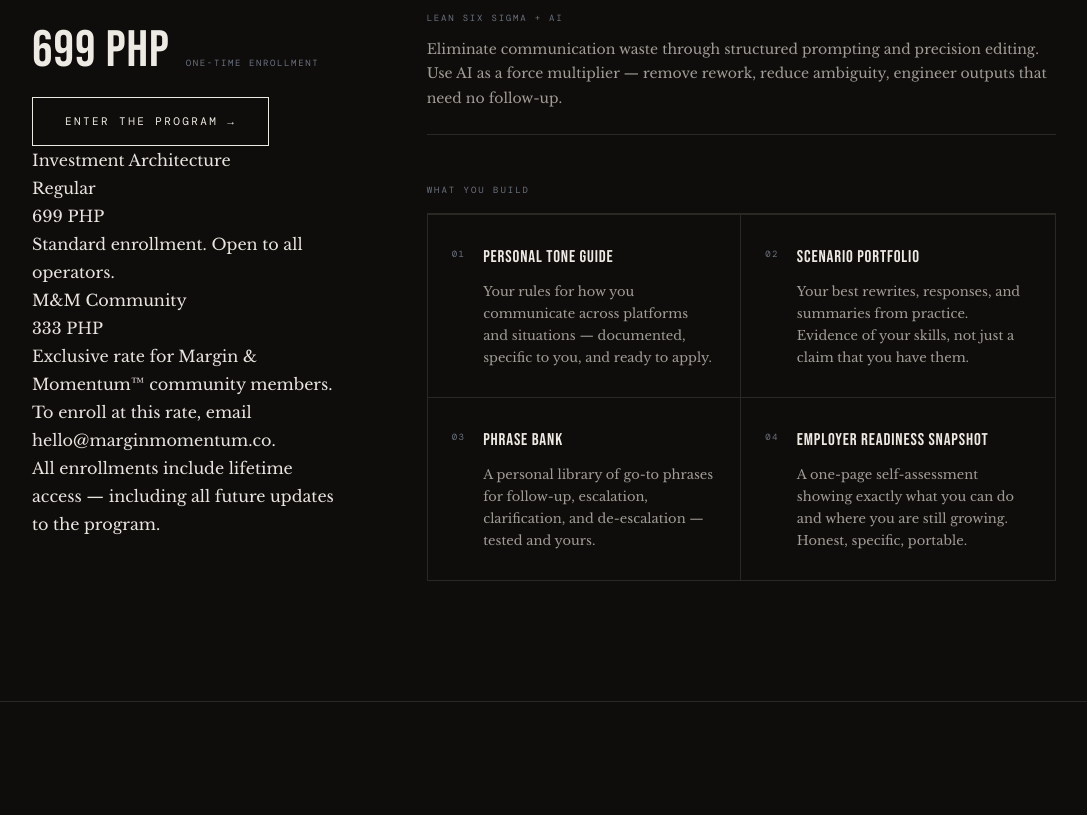
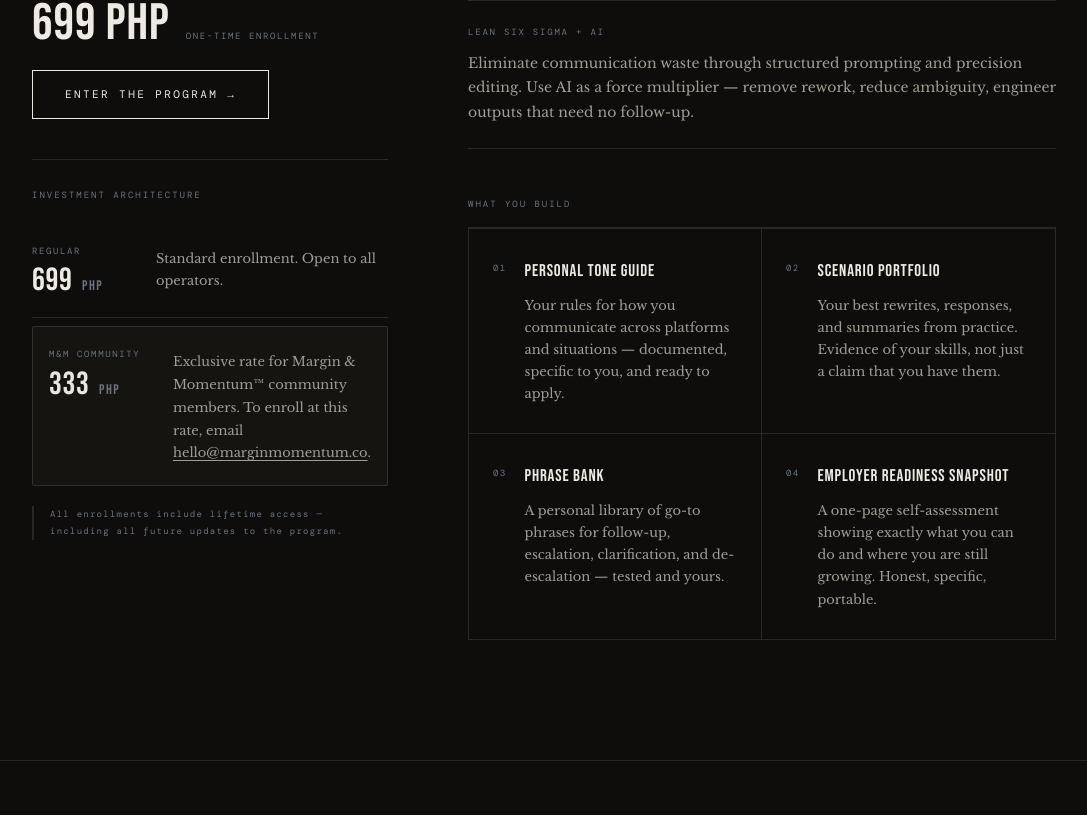
Before and after one commit to kittycataclysmic/marginmomentum-landing, a React (Vite) app: page / in a window 1280 px wide. Shown: the part 8062-8877 px from the top of the page, without its empty margins (96-1183 px from the left). Built offline with nearby package versions, Linux system fonts and the light colour scheme.

Commit message:
Add styles for POLcode investment architecture

```diff
--- a/src/App.css
+++ b/src/App.css
@@ -662,6 +662,7 @@ section { position: relative; z-index: 1; }
   letter-spacing: 0.1em;
   color: var(--steel);
   margin-top: 8px;
+  white-space: nowrap;
 }
 
 .footer-legal {
@@ -1652,3 +1653,100 @@ section { position: relative; z-index: 1; }
   .tier-transition { padding: 48px 0; }
   .tier-transition-text { font-size: 16px; }
 }
+
+/* ─── POLcode Investment Architecture ─────────────────────────── */
+.polcode-invest {
+  margin-top: 40px;
+  border-top: 1px solid var(--rule);
+  padding-top: 28px;
+}
+
+.polcode-invest-label {
+  font-family: 'DM Mono', monospace;
+  font-size: 9px;
+  letter-spacing: 0.22em;
+  text-transform: uppercase;
+  color: var(--steel);
+  margin-bottom: 20px;
+}
+
+.polcode-invest-tier {
+  display: flex;
+  gap: 24px;
+  align-items: flex-start;
+  padding: 20px 0;
+  border-bottom: 1px solid var(--rule);
+}
+
+.polcode-invest-tier--community {
+  background: rgba(237,233,227,0.03);
+  padding: 20px 16px;
+  border: 1px solid rgba(237,233,227,0.12);
+  border-radius: 2px;
+  margin-top: 8px;
+}
+
+.polcode-invest-tier-left {
+  flex-shrink: 0;
+  min-width: 100px;
+}
+
+.polcode-invest-tier-name {
+  font-family: 'DM Mono', monospace;
+  font-size: 9px;
+  letter-spacing: 0.18em;
+  text-transform: uppercase;
+  color: var(--steel);
+  margin-bottom: 6px;
+}
+
+.polcode-invest-tier-price {
+  font-family: 'Bebas Neue', sans-serif;
+  font-size: 32px;
+  line-height: 1;
+  color: var(--fog);
+  letter-spacing: 0.02em;
+}
+
+.polcode-invest-tier--community .polcode-invest-tier-price {
+  color: var(--text-on-dark);
+}
+
+.polcode-invest-tier-price span {
+  font-size: 14px;
+  color: var(--steel);
+  letter-spacing: 0.1em;
+  margin-left: 4px;
+}
+
+.polcode-invest-tier-desc {
+  font-size: 13px;
+  color: var(--text-muted);
+  line-height: 1.75;
+  padding-top: 4px;
+}
+
+.polcode-invest-tier-desc a {
+  color: var(--text-muted);
+  text-decoration: underline;
+  text-underline-offset: 3px;
+  transition: color 0.2s;
+}
+
+.polcode-invest-tier-desc a:hover { color: var(--fog); }
+
+.polcode-lifetime-note {
+  font-family: 'DM Mono', monospace;
+  font-size: 9px;
+  letter-spacing: 0.14em;
+  line-height: 1.9;
+  color: var(--steel);
+  border-left: 2px solid var(--rule);
+  padding-left: 16px;
+  margin-top: 20px;
+}
+
+@media (max-width: 768px) {
+  .polcode-invest-tier { flex-direction: column; gap: 12px; }
+  .polcode-invest-tier-left { min-width: unset; }
+}
```
